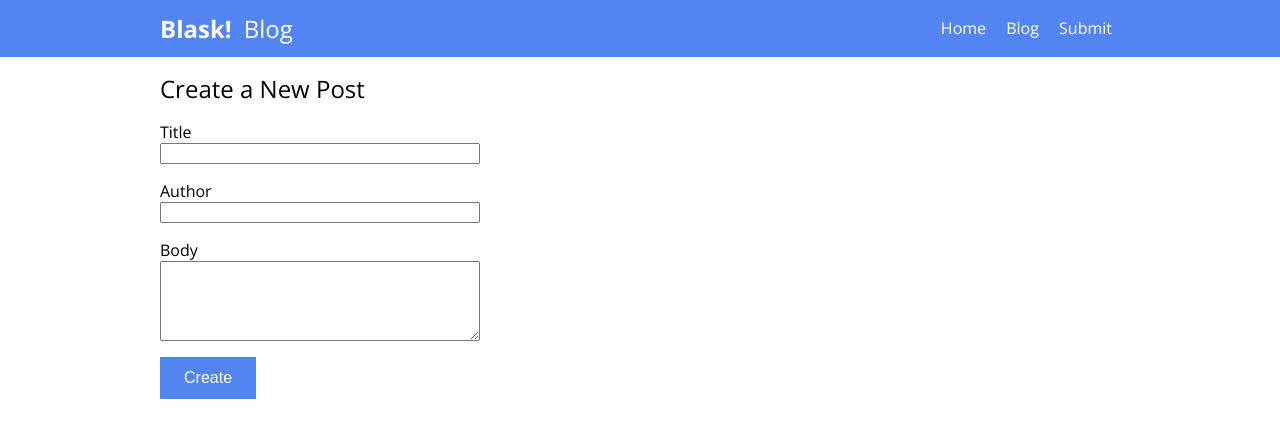
After one commit to hydrosquall/blask-cleaner, a Flask app: template app/templates/new.html in a window 1280 px wide. The commit adds this page. Shown: the top 438 px of the page. Run offline with Flask 2, Linux system fonts and the light colour scheme; the template is opened without the code that fills it, so the values that code supplies are empty, except form fields; form fields are guessed from the names that the template uses; some libraries are stand-ins or nearby versions.

Commit message:
add new posts function

```diff
--- a/app/__init__.py
+++ b/app/__init__.py
@@ -5,6 +5,7 @@ app = Flask(__name__)
 
 app.config['DEBUG'] = True
 app.config['MONGODB_SETTINGS'] = { 'db': 'blask' }
+app.config['SECRET_KEY'] = 'SOMERANDOSTRING'
 
 db = MongoEngine(app)
 
--- a/app/models/blog.py
+++ b/app/models/blog.py
@@ -1,4 +1,5 @@
 from app import db
+from flask.ext.mongoengine.wtf import model_form
 
 class BlogPost(db.Document):
     author = db.StringField(required=True, max_length=100)
--- a/app/static/css/style.css
+++ b/app/static/css/style.css
@@ -65,3 +65,33 @@ nav ul li {
 	width: 95%;
 	padding: 0 1rem;
 }
+
+/*Form styles*/
+
+form div {
+	margin-bottom: 1rem;
+}
+
+form input[type="text"] {
+	width: 20rem;
+}
+
+form textarea {
+	width: 20rem;
+	height: 5rem;
+}
+
+form input[type="submit"] {
+	border: none;
+	outline: none;
+	background-color: #5385F2;
+	color: white;
+	cursor: pointer;
+	font-size: 1rem;
+	padding: 0.75rem 1.5rem;
+}
+
+label {
+	width: 5rem;
+	display: block;
+}
--- a/app/templates/home.html
+++ b/app/templates/home.html
@@ -18,6 +18,9 @@
         <li>
           <a href="{{ url_for('blog.blog_page') }}">Blog</a>
         </li>
+          <li>
+          <a href="{{ url_for('blog.new') }}">Submit</a>
+        </li>
       </ul>
     </div>
   </nav>
@@ -25,6 +28,7 @@
     {% block content %}
     <h2>Welcome to Blask!</h2> {% endblock %}
   </div>
+    <script src="http://ajax.googleapis.com/ajax/libs/jquery/2.1.1/jquery.min.js"></script>
   <script src="{{ url_for('static', filename='js/script.js') }}"></script>
 </body>
 
--- /dev/null
+++ b/app/templates/new.html
@@ -0,0 +1,23 @@
+{% extends "home.html" %}
+{% block title %}Blog | {{ super() }}{% endblock %}
+{% block current_page %}Blog{% endblock %}
+
+{% block content %}
+    <h2>Create a New Post</h2>
+    <form action="" method="post">
+        {{ form.csrf_token }}
+        <div>
+            {{ form.title.label }}
+            {{ form.title }}
+        </div>
+        <div>
+            {{ form.author.label }}
+            {{ form.author }}
+        </div>
+        <div>
+            {{ form.body.label }}
+            {{ form.body }}
+        </div>
+        <input type="submit" value="Create">
+    </form>
+{% endblock %}
--- a/reset_db.py
+++ b/reset_db.py
@@ -2,7 +2,7 @@ from mongoengine import connect
 from app.models.blog import BlogPost
 
 connect('blask')
-#BlogPost.drop_collection()
+BlogPost.drop_collection()
 post1 = BlogPost(author='Cecelia Coder',
                  title='My First Blog Post',
                  body='Who knew this could be so easy?')
```
Also changed, not shown: app/routes/blog.py (+14 -2 lines), structure.md (+16 -0 lines).
